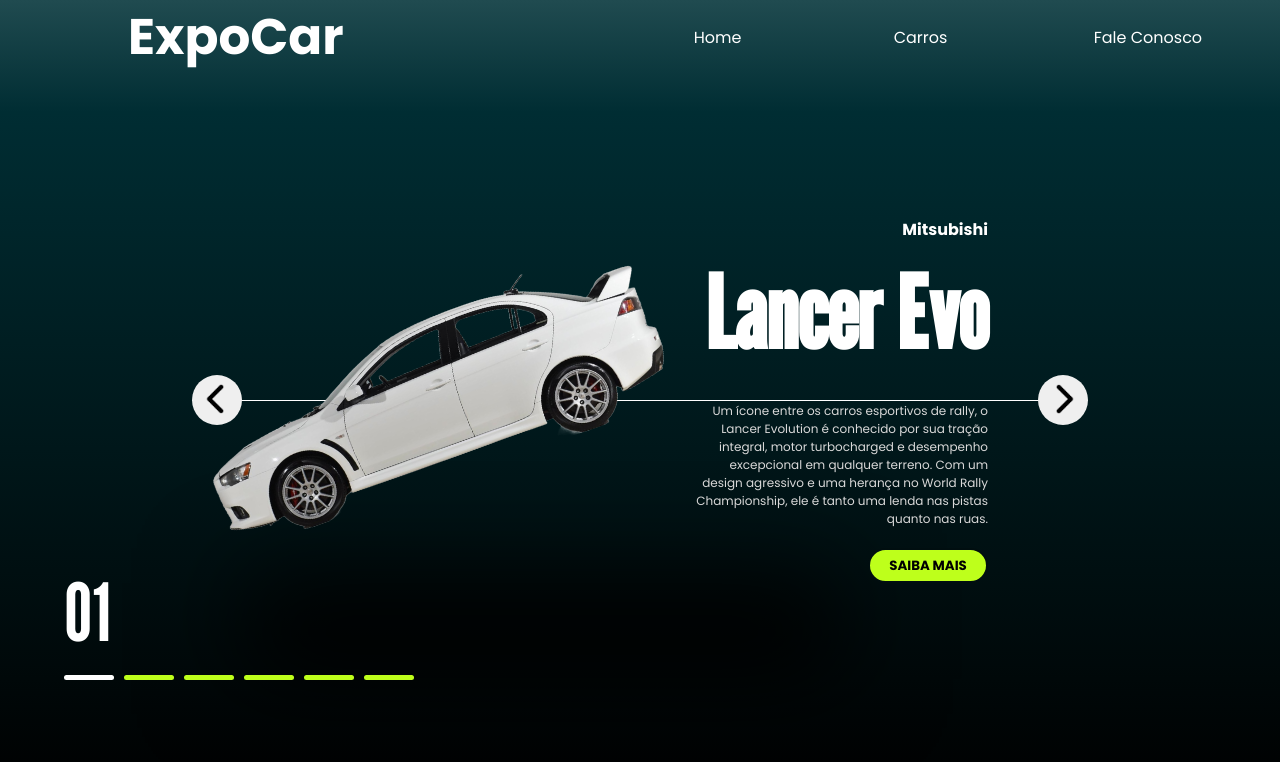
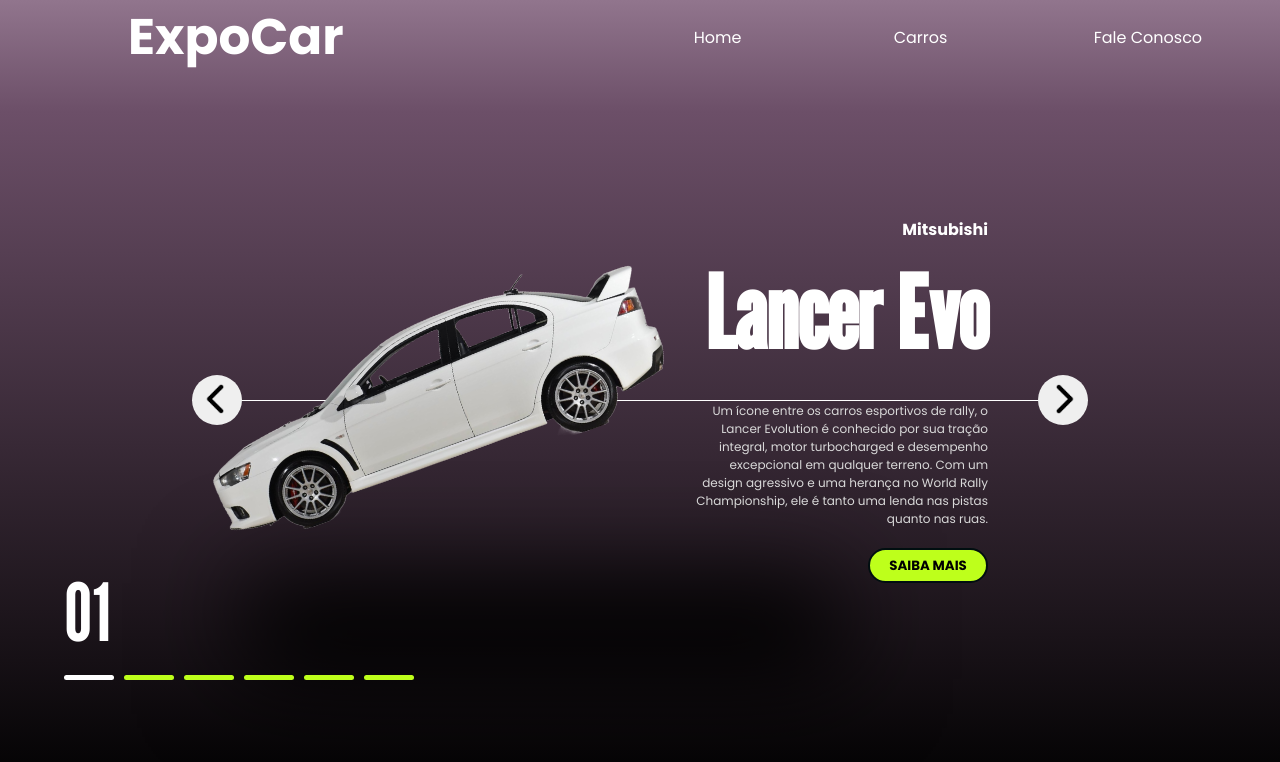
Before and after one commit to Ryan-Wes/expo-car, a plain HTML site: page index.html in a window 1280 px wide. Shown: the top 762 px of the page. Drawn offline with nearby package versions, Linux system fonts and the light colour scheme.

Commit message:
Add files via upload

```diff
--- a/src/css/style.css
+++ b/src/css/style.css
@@ -28,7 +28,7 @@
 
 section {
     background: rgb(0,0,0);
-    background: linear-gradient(0deg, rgba(0,0,0,1) 0%, hsl(187, 100%, 10%) 86%, rgba(32,75,80,1) 100%);
+    background: linear-gradient(0deg, rgba(0,0,0,1) 0%, rgba(108, 79, 104, 1) 86%, rgb(145, 117, 141) 100%);
     height: 100vh;
     position: relative;
 }
```
